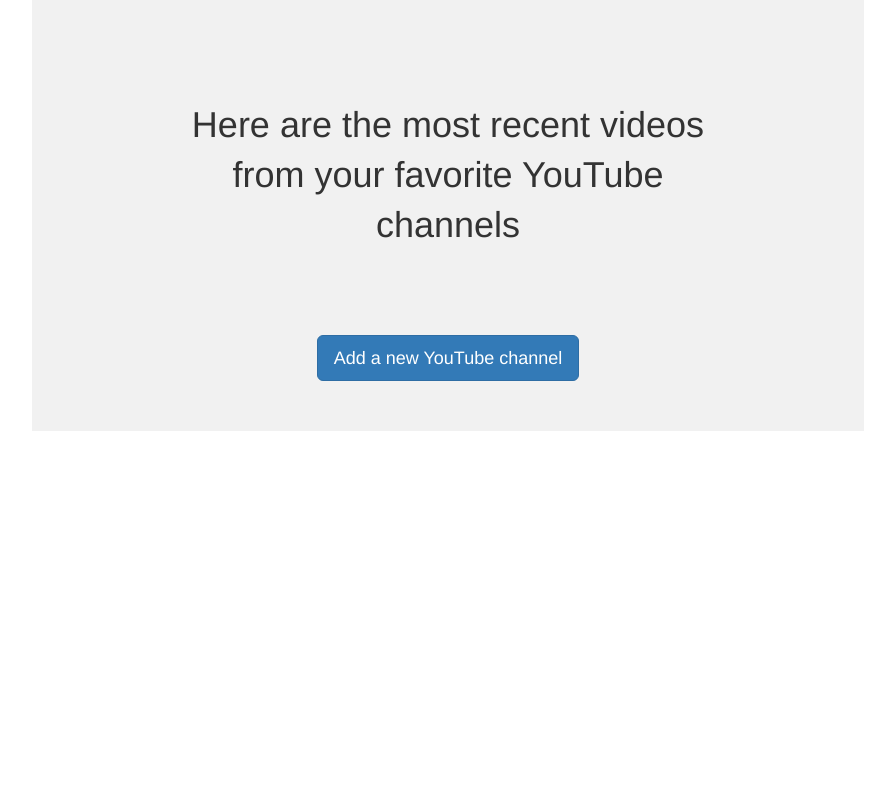
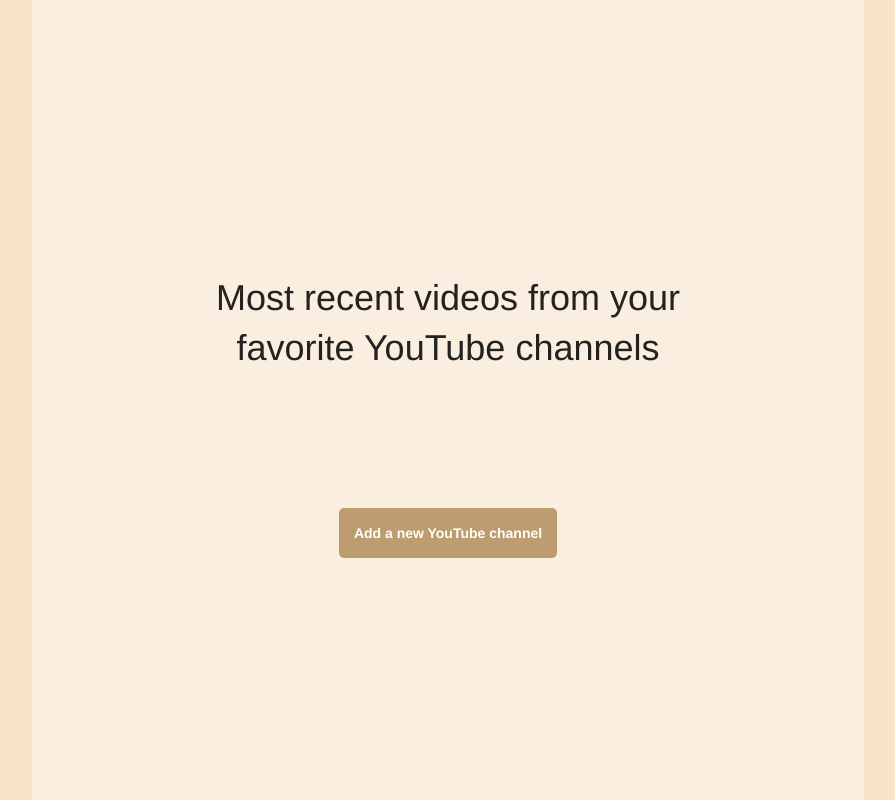
Before and after one commit to Julien-B-py/Youtube-API-based-website, a Flask app: template templates/videos.html in a window 1280 px wide. Shown: the whole page, without its empty margins (192-1087 px from the left). Run offline with Flask 2, Linux system fonts and the light colour scheme; the template is opened without the code that fills it, so the values that code supplies are empty; some libraries are stand-ins or nearby versions.

Commit message:
v1.3
Edit CSS

```diff
--- a/static/css/styles.css
+++ b/static/css/styles.css
@@ -1,6 +1,10 @@
 html, body {
-    height:100%;
-    margin: 0px;
+
+    margin: 0;
+    background-color : #F9E4C8;
+    color: #24221f;
+
+
 }
 
 h1 {
@@ -14,16 +18,30 @@ h1 {
 }
 
 
+a {
+    text-decoration:none;
+    color: #403d37;
+    font-weight: 600;
+}
+
+a:hover {
+    text-decoration:none;
+    color: #000;
+
+}
+
+
 .global-container {
 
 
-    background-color : #f1f1f1;
+    background-color : #FAEEE0;
 
     margin: 0 auto;
     text-align:center;
     overflow: auto;
 
     width:65%;
+    min-height:100vh;
 
 
     display: flex;
@@ -47,6 +65,12 @@ h1 {
     padding: 1.75rem 0;
 
 }
+
+
+
+
+
+
 
 .yt-video {
     height:315px;
@@ -75,16 +99,42 @@ h1 {
 
 
 
+.custom-btn {
+margin: 50px 0 20px;
+        background-color: #bd9c6f;
+            border-color : #b8976c;
+            color: #fff;
+            padding:15px;
+            border-radius:0.5rem;
+            font-weight:700;
+
+}
+
+.custom-btn:hover {
+
+    background-color: #9e835d;
+    border-color : #9c805c;
+    text-decoration:none;
+    color: #fff;
+}
 
 
 
+@media (max-width: 700px) {
+.yt-video {
+    height:244px;
+
+    width:435px;
+
+}
+}
 
 
-@media only screen and (max-width: 900px) {
+@media (max-width: 900px) {
 .global-container {
     width: 100%;
-    height:100%;
-    padding: 0 3em;
+
+    padding: 3rem 0 6rem;
 }
 h1 {
     font-size: 26px;
@@ -95,6 +145,12 @@ h1 {
 }
 .example_id {
     margin-bottom: 20px;
-          width: 90%;
+          width: 80%;
 
 }
+
+
+
+
+
+}
--- a/templates/add.html
+++ b/templates/add.html
@@ -15,7 +15,7 @@
 
 <div class="global-container">
 
-  <h1>Add a new YouTube channel by id</h1>
+  <h1>Add a new YouTube channel</h1>
 
     <img class="example_id" src="{{url_for('.static', filename='img/example_id.png')}}" alt="example">
 
--- a/templates/videos.html
+++ b/templates/videos.html
@@ -13,7 +13,7 @@
 
 <div class="global-container">
 
-    <h1>Here are the most recent videos from your favorite YouTube channels</h1>
+    <h1>Most recent videos from your favorite YouTube channels</h1>
 
     {% if updated %}
     <h1>VIDEO LISTING SUCCESSFULLY UPDATED</h1>
@@ -22,16 +22,22 @@
     <div class="videos-container">
 
         {% for video_id in video_ids %}
+
+
+
         <iframe class="yt-video"
                 src="https://www.youtube.com/embed/{{video_id}}"
                 title="YouTube video player" frameborder="0"
                 allow="accelerometer; autoplay; clipboard-write; encrypted-media; gyroscope; picture-in-picture"
                 allowfullscreen></iframe>
+
         {% endfor %}
+
+
 
     </div>
 
-    <a class="btn btn-primary btn-lg" href="{{ url_for('add_channel') }}">Add a new YouTube channel</a>
+    <a class="custom-btn" href="{{ url_for('add_channel') }}">Add a new YouTube channel</a>
 
 </div>
 
```
